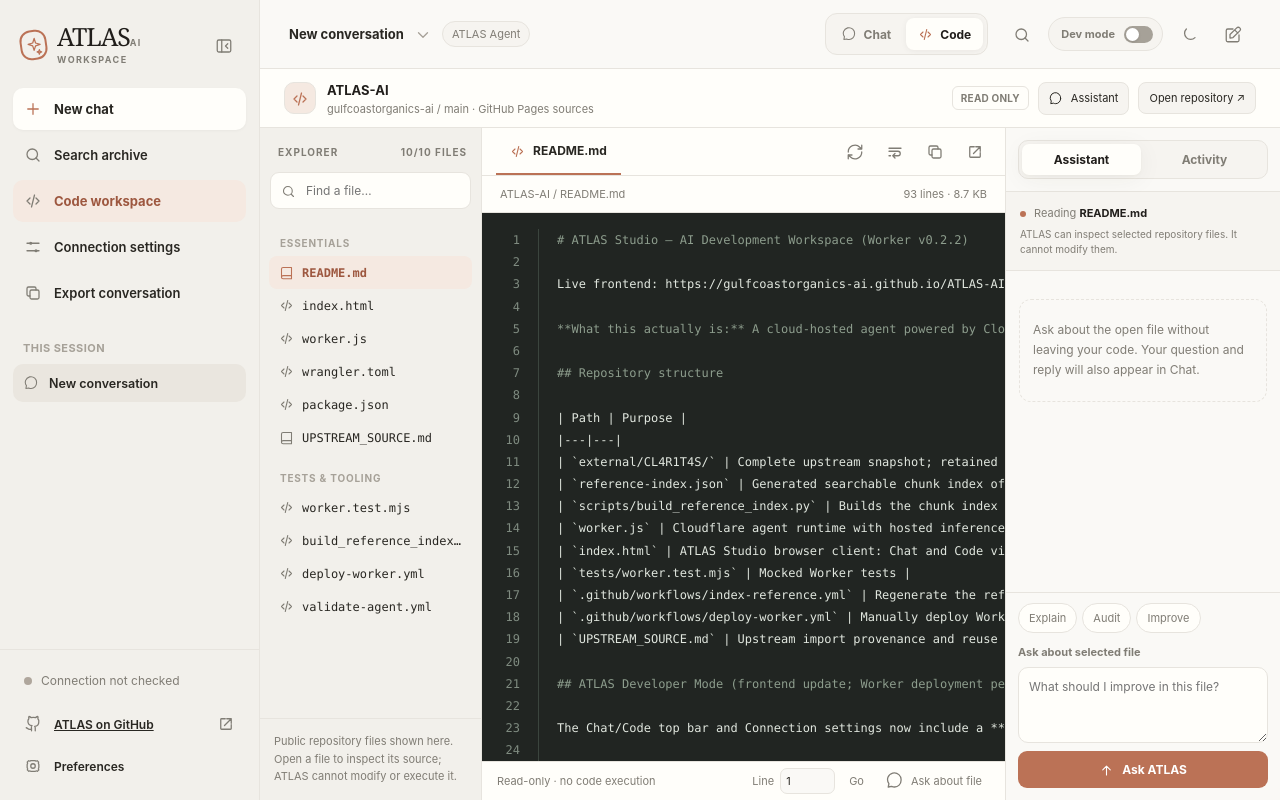
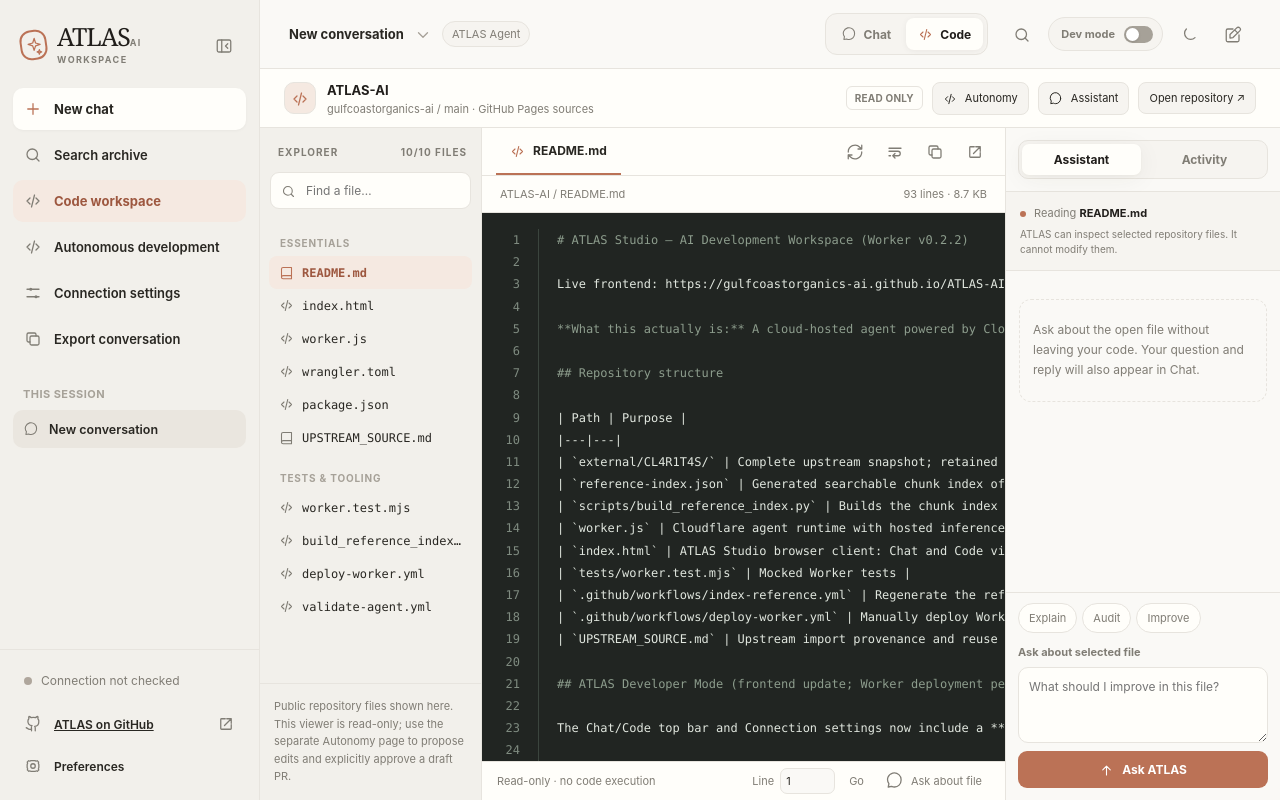
Before and after one commit to gulfcoastorganics-ai/ATLAS-AI, a website: page index.html in a window 1280 px wide. Both pictures are taken after a click on the button "Code workspace". Drawn offline with Linux system fonts and the light colour scheme.

Commit message:
Link ATLAS Studio to separate approval-gated Autonomy workspace

```diff
--- a/index.html
+++ b/index.html
@@ -336,6 +336,7 @@ svg{display:block;flex-shrink:0}
       <button id="newChat" type="button" class="nav-action primary"><span data-icon="plus"></span> New chat</button>
       <button id="sidebarSearch" type="button" class="nav-action"><span data-icon="search"></span> Search archive</button>
       <button id="sidebarCode" type="button" class="nav-action code-link"><span data-icon="code"></span> Code workspace</button>
+      <a class="nav-action" style="text-decoration:none" href="./autonomy.html" aria-label="Open Autonomous Development Mode"><span data-icon="code"></span> Autonomous development</a>
       <button id="sidebarSettings" type="button" class="nav-action"><span data-icon="sliders"></span> Connection settings</button>
       <button id="exportChat" type="button" class="nav-action"><span data-icon="copy"></span> Export conversation</button>
     </div>
@@ -367,14 +368,14 @@ svg{display:block;flex-shrink:0}
     <section class="code-workspace" id="codeWorkspace" role="tabpanel" aria-labelledby="codeTab" aria-label="ATLAS code workspace" hidden>
       <div class="code-toolbar">
         <div class="code-toolbar-left"><span class="repo-glyph"><span data-icon="code"></span></span><div><strong>ATLAS-AI</strong><div class="code-sub">gulfcoastorganics-ai / main · GitHub Pages sources</div></div></div>
-        <div class="code-toolbar-right"><span class="code-readonly">READ ONLY</span><button class="code-open-github" id="toggleCodeAssistant" type="button" aria-controls="codeSidePane" aria-expanded="true"><span data-icon="message"></span> Assistant</button><a class="code-open-github" href="https://github.com/gulfcoastorganics-ai/ATLAS-AI" target="_blank" rel="noopener noreferrer">Open repository ↗</a></div>
+        <div class="code-toolbar-right"><span class="code-readonly">READ ONLY</span><a class="code-open-github" href="./autonomy.html" title="Open approval-gated Autonomous Development Mode"><span data-icon="code"></span> Autonomy</a><button class="code-open-github" id="toggleCodeAssistant" type="button" aria-controls="codeSidePane" aria-expanded="true"><span data-icon="message"></span> Assistant</button><a class="code-open-github" href="https://github.com/gulfcoastorganics-ai/ATLAS-AI" target="_blank" rel="noopener noreferrer">Open repository ↗</a></div>
       </div>
       <div class="code-layout">
         <aside class="file-explorer" id="fileExplorer" aria-label="Repository files">
           <div class="explorer-heading"><span>Explorer</span><span id="fileCount">10 files</span></div>
           <div class="file-filter"><span data-icon="search"></span><input id="fileFilter" type="search" autocomplete="off" placeholder="Find a file…" aria-label="Filter repository files" aria-controls="fileTree"></div>
           <div id="fileTree" class="explorer-tree"></div>
-          <div class="explorer-note">Public repository files shown here. Open a file to inspect its source; ATLAS cannot modify or execute it.</div>
+          <div class="explorer-note">Public repository files shown here. This viewer is read-only; use the separate Autonomy page to propose edits and explicitly approve a draft PR.</div>
         </aside>
         <section class="editor-panel" aria-label="Read-only source viewer">
           <div class="editor-tabs"><div class="editor-tab"><span data-icon="code"></span><span id="editorTabTitle">README.md</span></div><div class="editor-actions"><button class="icon-btn" id="refreshSource" type="button" title="Refresh source from GitHub Pages" aria-label="Refresh source"><span data-icon="refresh"></span></button><button class="icon-btn" id="wrapSource" type="button" aria-pressed="false" title="Toggle line wrapping" aria-label="Toggle source line wrapping"><span data-icon="wrap"></span></button><button class="icon-btn" id="copySource" type="button" title="Copy file contents" aria-label="Copy source"><span data-icon="copy"></span></button><a class="icon-btn" id="openSource" title="Open file on GitHub" aria-label="Open file on GitHub" target="_blank" rel="noopener noreferrer" href="https://github.com/gulfcoastorganics-ai/ATLAS-AI/blob/main/README.md"><span data-icon="external"></span></a></div></div>
```
